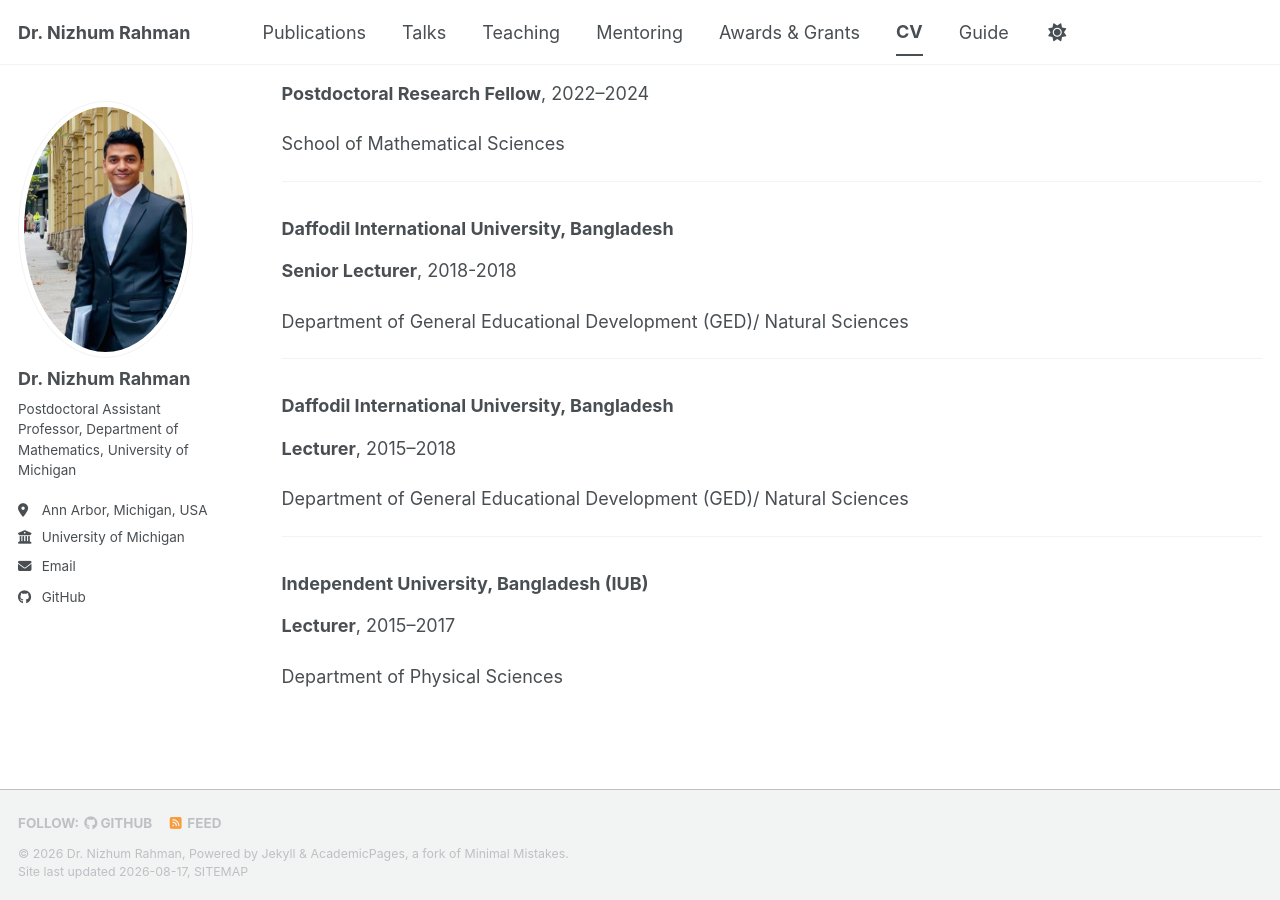
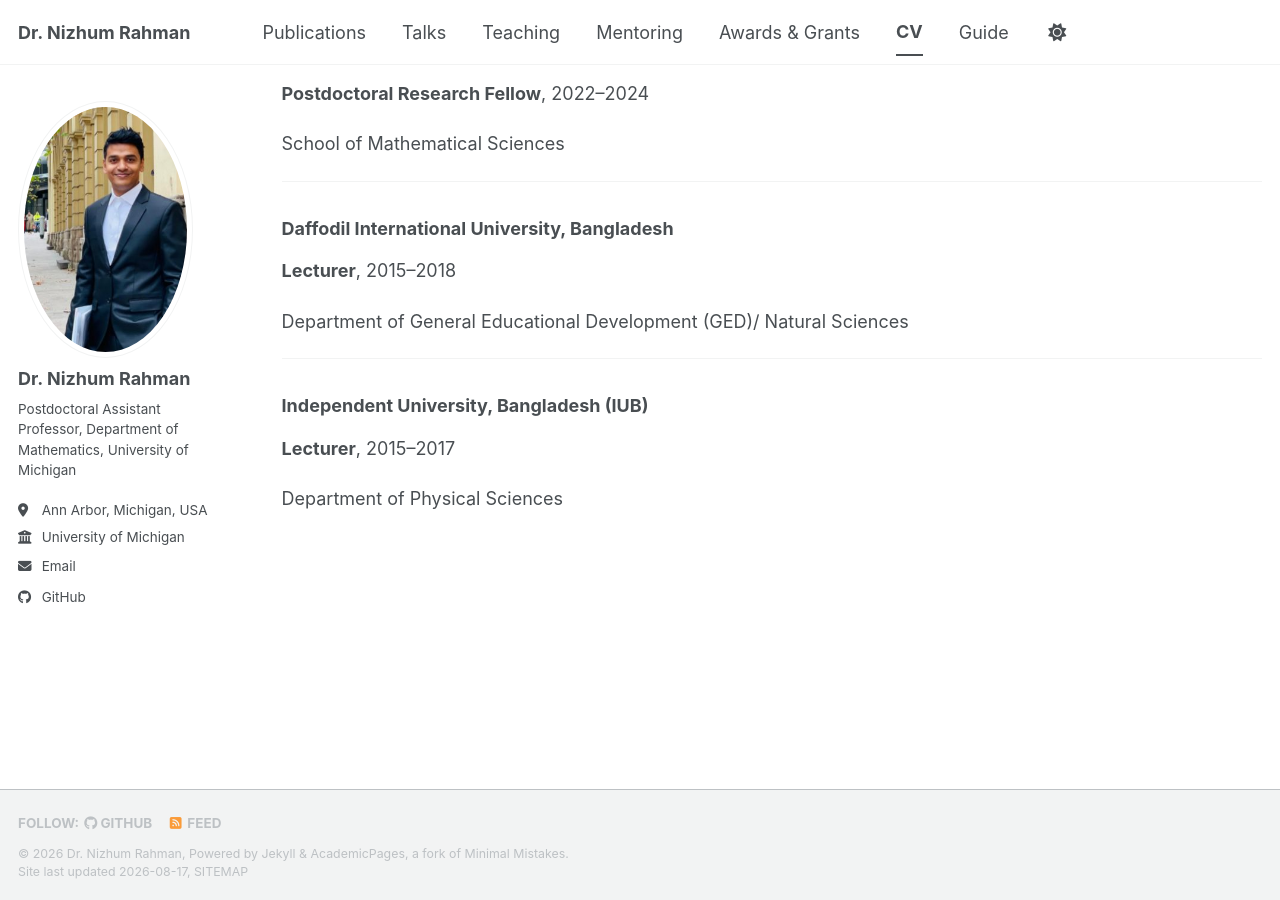
Before and after one commit to Nizhum37/Nizhum37.github.io, a Jekyll site: the page built from _pages/cv.md, in a window 1280 px wide and 900 px high, scrolled down 833 px. Built offline with Jekyll 4.4.1, drawn with Linux system fonts in a browser that asks for light colours; a script bundle is joined from its source files by our own code; library files that are not in the unit come from our copies.

Commit message:
Update cv.md

```diff
--- a/_pages/cv.md
+++ b/_pages/cv.md
@@ -52,13 +52,7 @@ School of Mathematical Sciences
 
 ---
 
-### Daffodil International University, Bangladesh
 
-**Senior Lecturer**, 2018-2018
-
-Department of General Educational Development (GED)/ Natural Sciences
-
----
 
 ### Daffodil International University, Bangladesh
 
```
